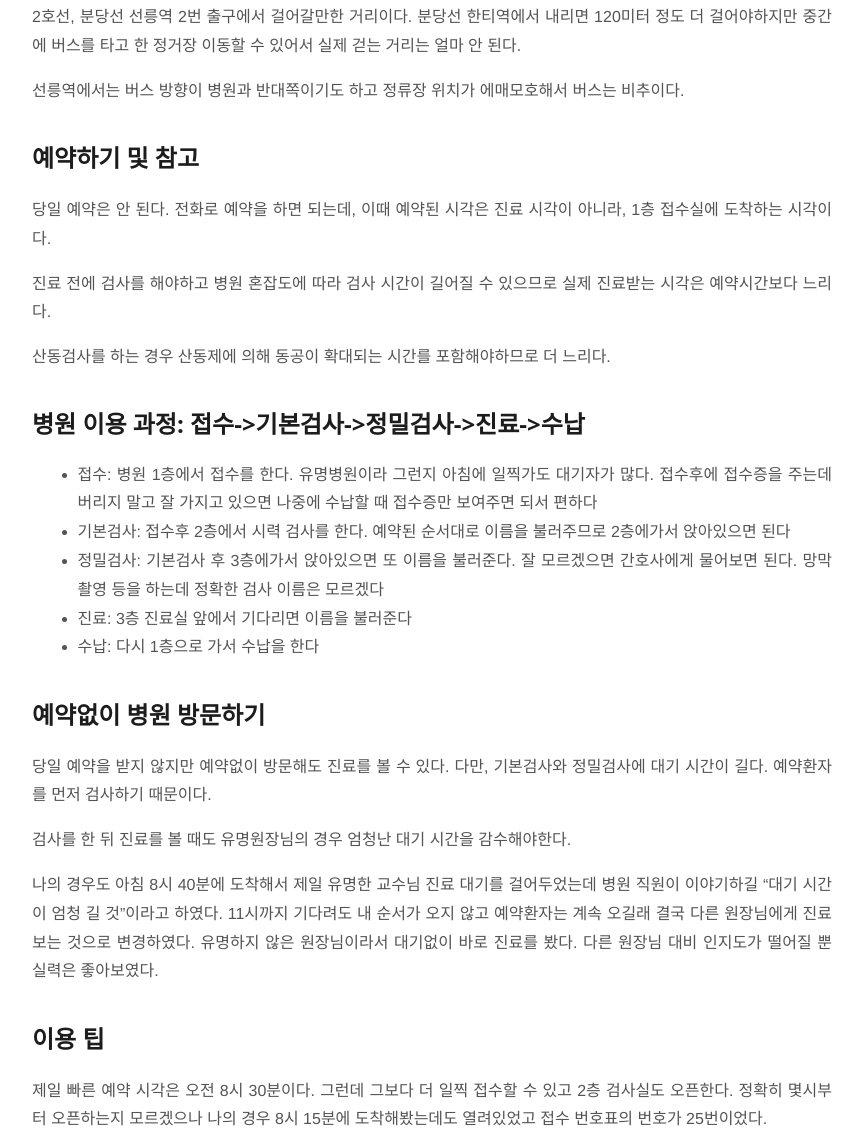
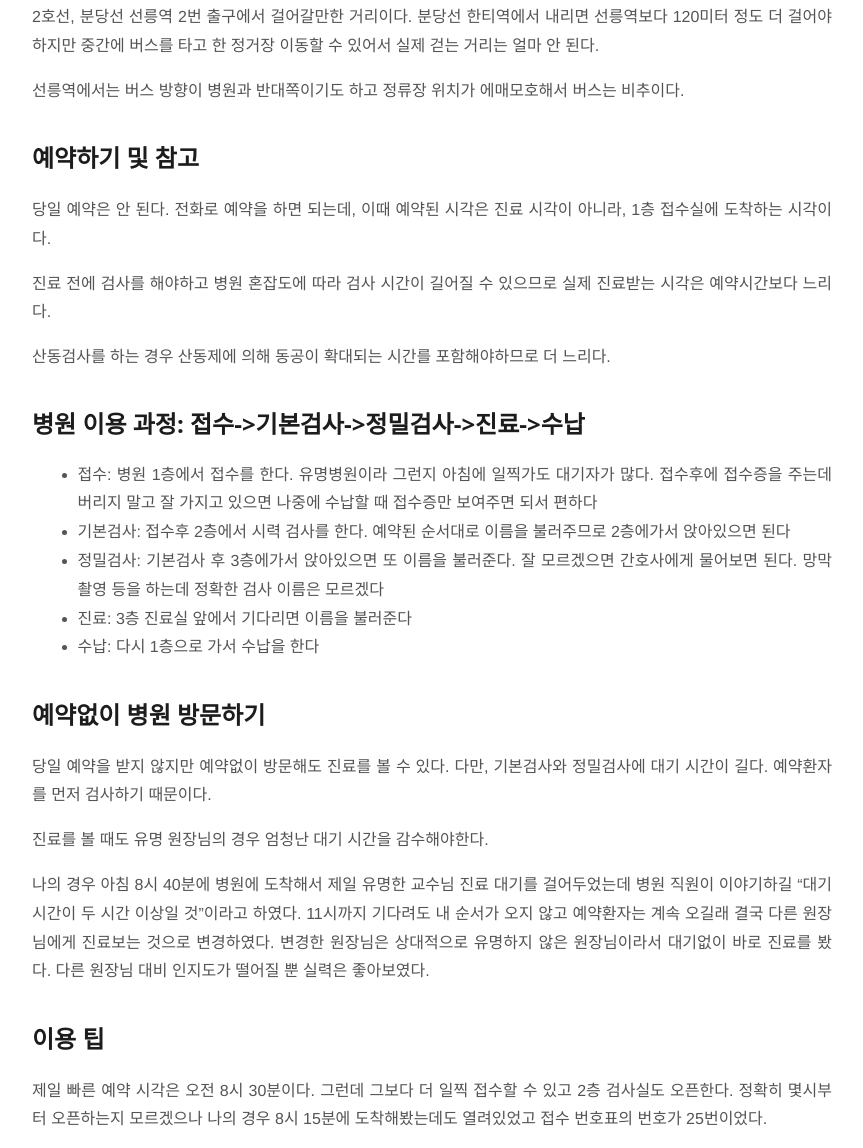
Before and after one commit to jason-heo/jason-heo.github.io, a Jekyll site: the page built from _posts/2020-11-07-nune-hospital.md, in a window 1280 px wide and 1400 px high, scrolled down 519 px. Shown: the part 252-1400 px from the top of the window, without its empty margins (208-1071 px from the left). Built offline with Jekyll 4.4.1, drawn with Linux system fonts in a browser that asks for light colours; comment, search, counter and statistics services are not loaded.

Commit message:
일부 문구 수정

```diff
--- a/_posts/2020-11-07-nune-hospital.md
+++ b/_posts/2020-11-07-nune-hospital.md
@@ -12,7 +12,7 @@ categories: "life"
 
 <a href="https://imgur.com/pLr9r2J"><img src="https://i.imgur.com/pLr9r2Jl.png" title="source: imgur.com" /></a>
 
-2호선, 분당선 선릉역 2번 출구에서 걸어갈만한 거리이다. 분당선 한티역에서 내리면 120미터 정도 더 걸어야하지만 중간에 버스를 타고 한 정거장 이동할 수 있어서 실제 걷는 거리는 얼마 안 된다.
+2호선, 분당선 선릉역 2번 출구에서 걸어갈만한 거리이다. 분당선 한티역에서 내리면 선릉역보다 120미터 정도 더 걸어야하지만 중간에 버스를 타고 한 정거장 이동할 수 있어서 실제 걷는 거리는 얼마 안 된다.
 
 선릉역에서는 버스 방향이 병원과 반대쪽이기도 하고 정류장 위치가 에매모호해서 버스는 비추이다.
 
@@ -32,13 +32,15 @@ categories: "life"
 - 진료: 3층 진료실 앞에서 기다리면 이름을 불러준다
 - 수납: 다시 1층으로 가서 수납을 한다
 
+{% include adsense-content.md %}
+
 ## 예약없이 병원 방문하기
 
 당일 예약을 받지 않지만 예약없이 방문해도 진료를 볼 수 있다. 다만, 기본검사와 정밀검사에 대기 시간이 길다. 예약환자를 먼저 검사하기 때문이다.
 
-검사를 한 뒤 진료를 볼 때도 유명원장님의 경우 엄청난 대기 시간을 감수해야한다.
+진료를 볼 때도 유명 원장님의 경우 엄청난 대기 시간을 감수해야한다.
 
-나의 경우도 아침 8시 40분에 도착해서 제일 유명한 교수님 진료 대기를 걸어두었는데 병원 직원이 이야기하길 "대기 시간이 엄청 길 것"이라고 하였다. 11시까지 기다려도 내 순서가 오지 않고 예약환자는 계속 오길래 결국 다른 원장님에게 진료보는 것으로 변경하였다. 유명하지 않은 원장님이라서 대기없이 바로 진료를 봤다. 다른 원장님 대비 인지도가 떨어질 뿐 실력은 좋아보였다.
+나의 경우 아침 8시 40분에 병원에 도착해서 제일 유명한 교수님 진료 대기를 걸어두었는데 병원 직원이 이야기하길 "대기 시간이 두 시간 이상일 것"이라고 하였다. 11시까지 기다려도 내 순서가 오지 않고 예약환자는 계속 오길래 결국 다른 원장님에게 진료보는 것으로 변경하였다. 변경한 원장님은 상대적으로 유명하지 않은 원장님이라서 대기없이 바로 진료를 봤다. 다른 원장님 대비 인지도가 떨어질 뿐 실력은 좋아보였다.
 
 ## 이용 팁
 
```
